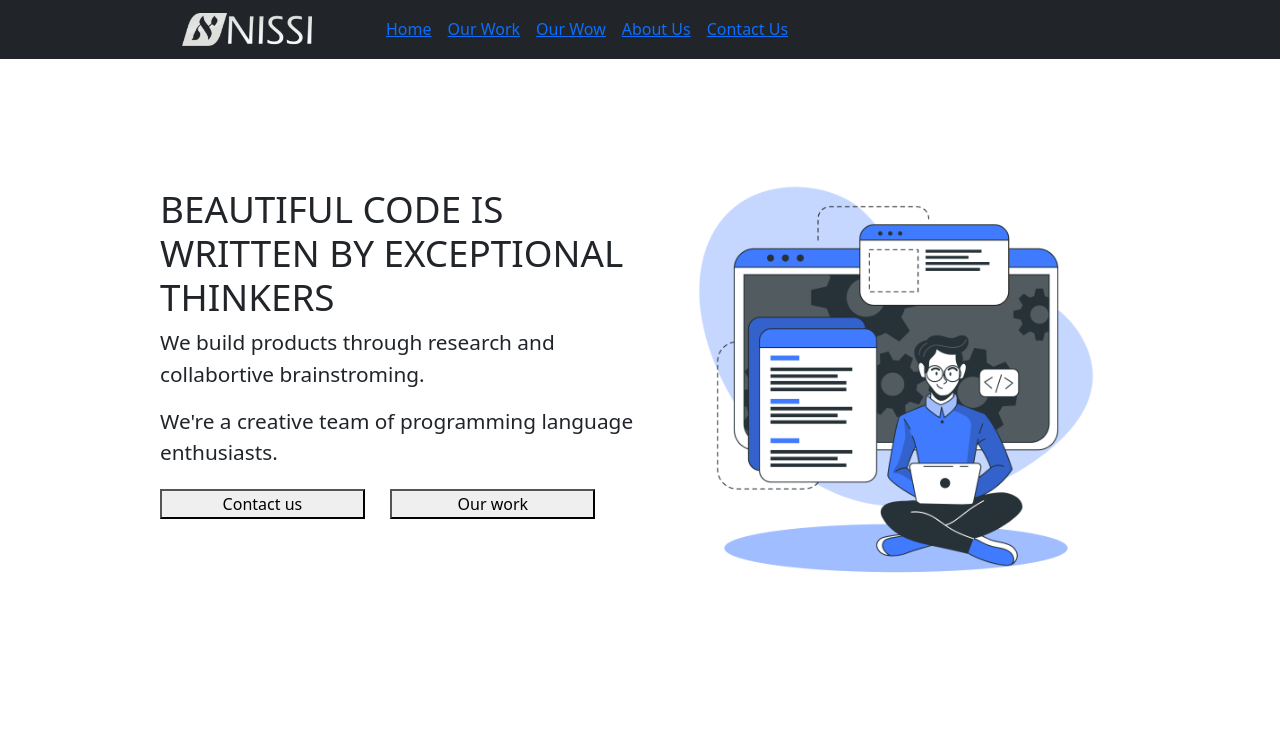
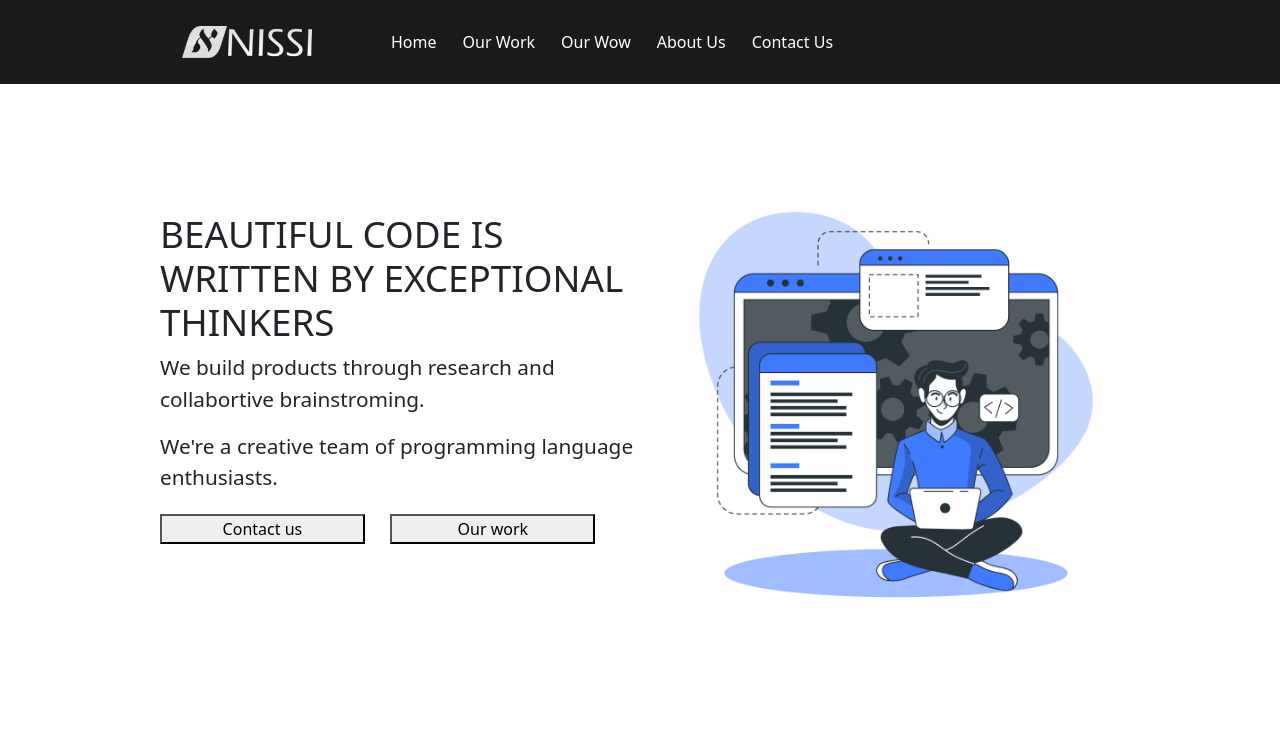
Before and after one commit to royceNissi/Nissi-Computing-labs, a React (Create React App) app: page / in a window 1280 px wide. Shown: the top 753 px of the page. Built offline with nearby package versions, Linux system fonts and the light colour scheme.

Commit message:
added animation on hover

```diff
--- a/src/components/Navbar.js
+++ b/src/components/Navbar.js
@@ -7,7 +7,7 @@ import NissiLogo from '../assests/nissi-white.png'
 export const Navigation=()=> {
   return (
     <>
-      <Navbar collapseOnSelect sticky='top' expand="lg" bg="dark" variant="dark">
+      <Navbar collapseOnSelect sticky='top' expand="lg" className='dark'variant="dark">
       <Container>
         <Navbar.Brand>
           <Link to='/'>
@@ -18,19 +18,19 @@ export const Navigation=()=> {
         <Navbar.Collapse id="responsive-navbar-nav">
           <Nav className="me-auto">
                 <Nav.Link>
-                  <Link to='/'>Home</Link>
+                  <Link to='/'className='nav-links'>Home</Link>
                 </Nav.Link>
                 <Nav.Link>
-                  <Link to='/our-work'>Our Work</Link>
+                  <Link to='/our-work'className='nav-links'>Our Work</Link>
                 </Nav.Link>
                 <Nav.Link>
-                  <Link to='/our-wow'>Our Wow</Link>
+                  <Link to='/our-wow'className='nav-links'>Our Wow</Link>
                 </Nav.Link>
                 <Nav.Link>
-                  <Link to='/about-us'>About Us</Link>
+                  <Link to='/about-us'className='nav-links'>About Us</Link>
                 </Nav.Link>
                 <Nav.Link>
-                  <Link to='/contact-us'>Contact Us</Link>
+                  <Link to='/contact-us'className='nav-links'>Contact Us</Link>
                 </Nav.Link>
           </Nav>
         </Navbar.Collapse>
--- /dev/null
+++ b/src/scss/06-Components/navbar.scss
@@ -0,0 +1,30 @@
+@import '../01-Settings/variables.scss';
+.dark{
+    background-color: rgba(0, 0, 0, 0.897);
+}
+.nav-links{
+    display: inline-block;
+    position: relative;
+    text-decoration: none;
+    color: white;
+    padding: 14px 5px;
+}
+.nav-links:after{
+    content: '';
+    position: absolute;
+    width: 100%;
+    transform: scaleX(0);
+    height: 2px;
+    bottom: 0;
+    left: 0;
+    background-color: $outline-color;
+    transform-origin: bottom right;
+    transition: transform 0.3s ease-out;
+}
+.nav-links:hover{
+    color: $outline-color;
+}
+.nav-links:hover::after{
+  transform: scaleX(1);
+  transform-origin: bottom left;
+}
--- a/src/scss/main.scss
+++ b/src/scss/main.scss
@@ -8,3 +8,4 @@
 @import './05-objects/wow.scss';
 @import './05-objects/footer.scss';
 @import './05-objects/aboutus.scss';
+@import './06-Components/navbar.scss';
```
